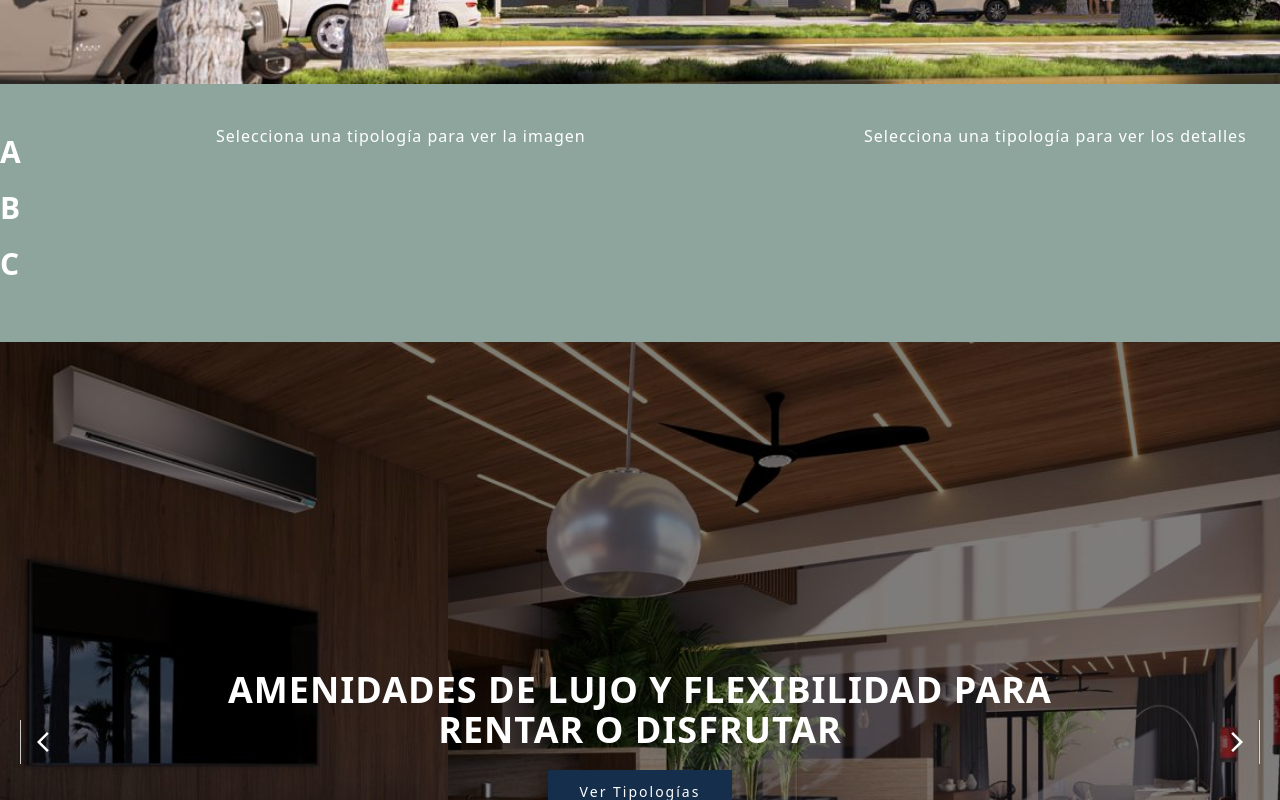
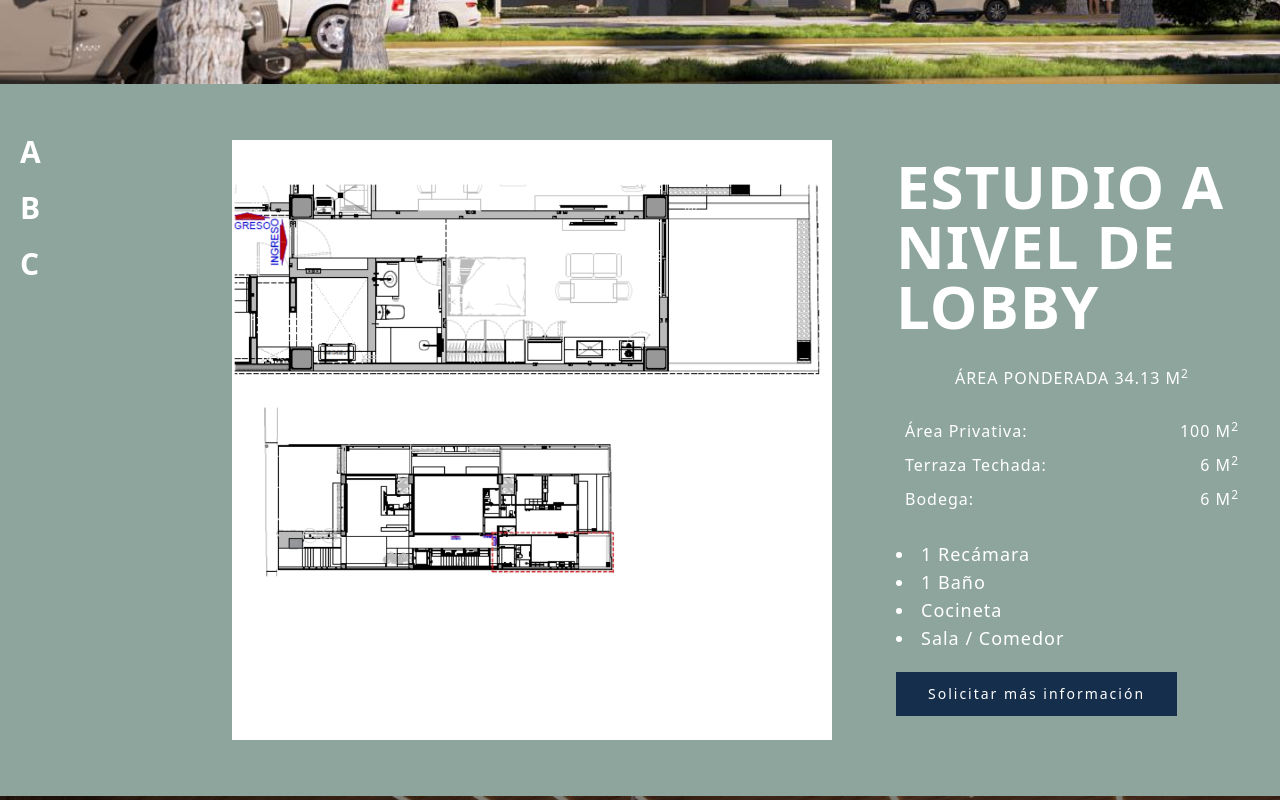
Before and after one commit to GrijalvaMarco/arenitower, a React (Vite) app: page / in a window 1280 px wide. Shown: the part 1800-2600 px from the top of the page. Built offline with nearby package versions, Linux system fonts and the light colour scheme.

Commit message:
add typology design and behavior changes

```diff
--- a/src/components/ImageHeroSection.jsx
+++ b/src/components/ImageHeroSection.jsx
@@ -1,16 +1,23 @@
 import React from "react";
 import photo from "../Assets/villa4.jpeg";
 
-function ImageHeroSection({ image }) {
+function ImageHeroSection({ image, text }) {
     return (
         <div
-            className="bg-cover min-h-screen relative"
+            className="bg-cover min-h-screen relative flex items-center justify-center"
             style={{
                 backgroundImage: `url(${image || photo})`,
                 backgroundPosition: "center",
             }}
         >
             <div className="absolute left-0 top-0 w-full h-full bg-[#00000080]"></div>
+            {text && (
+                <div
+                    className="relative z-10 text-white text-center font-bold text-2xl sm:text-3xl md:text-4xl lg:text-5xl px-4 mt-[-100px]"
+                >
+                    {text}
+                </div>
+            )}
         </div>
     );
 }
--- a/src/components/TypologyDetails.tsx
+++ b/src/components/TypologyDetails.tsx
@@ -32,7 +32,7 @@ const TypologyDetails = ({ details, onClose }: { details: any; onClose: () => vo
                         </div>
                         <div className="mt-8">
                             <div className="flex items-center space-x-2">
-                                <MdBed size={32} />
+                                <MdBed size={24} />
                                 <span>{details.details.bedrooms} {details.details.bedrooms > 1 ? 'récamaras' : 'récamara'}</span>
                             </div>
                             <div className="flex items-center space-x-2">
@@ -54,7 +54,7 @@ const TypologyDetails = ({ details, onClose }: { details: any; onClose: () => vo
                             {details.details.lockOff !== undefined && (
                                 <div className="flex items-center space-x-2">
                                     <FaDoorOpen size={24} />
-                                    <span>LockOff</span>
+                                    <span>Lock off</span>
                                 </div>
                             )}
                         </div>
--- a/src/components/home/TypologyDetails.jsx
+++ b/src/components/home/TypologyDetails.jsx
@@ -2,35 +2,37 @@ import Button from "../Button";
 
 function TypologyDetails({ tipology }) {
     return (
-        <div>
-            <h2 className="text-6xl font-bold">{tipology.shortName}</h2>
+        <div className="p-4 sm:p-6 lg:p-8">
+            <h2 className="text-4xl sm:text-5xl lg:text-6xl font-bold text-center sm:text-left">
+                {tipology.shortName}
+            </h2>
             <div className="mt-[20px]">
                 <div className="p-[10px] bg-secondary text-white text-center">
                     <span>ÁREA PONDERADA {tipology.area} M<sup>2</sup></span>
                 </div>
-                <div className="flex flex-col px-[40px] gap-[10px] border border-secondary">
-                    <div className="flex mt-[10px] justify-between border border-secondary">
-                        <p>Area Privativa:</p>
-                        <div className="flex">
+                <div className="flex flex-col mt-[10px] gap-[10px] border border-secondary p-2">
+                    <div className="flex justify-between items-center">
+                        <p className="flex-1">Área Privativa:</p>
+                        <div className="flex justify-end flex-1">
                             <p>{tipology.distributionArea.privateArea} M<sup>2</sup></p>
                         </div>
                     </div>
-                    <div className="flex mt-[10px] justify-between border border-secondary">
-                        <p>Terraza Techada:</p>
-                        <div className="flex">
+                    <div className="flex justify-between items-center">
+                        <p className="flex-1">Terraza Techada:</p>
+                        <div className="flex justify-end flex-1">
                             <p>{tipology.distributionArea.coveredTerrace} M<sup>2</sup></p>
                         </div>
                     </div>
-                    <div className="flex mt-[10px] justify-between border border-secondary">
-                        <p>Bodega:</p>
-                        <div className="flex">
+                    <div className="flex justify-between items-center">
+                        <p className="flex-1">Bodega:</p>
+                        <div className="flex justify-end flex-1">
                             <p>{tipology.distributionArea.storage} M<sup>2</sup></p>
                         </div>
                     </div>
                 </div>
             </div>
             <div className="mt-[20px]">
-                <ul className="list-disc list-inside">
+                <ul className="list-disc list-inside text-sm sm:text-base lg:text-lg">
                     {
                         tipology.specifications.map((spec) => {
                             return (<li key={spec}>{spec}</li>);
@@ -38,10 +40,9 @@ function TypologyDetails({ tipology }) {
                     }
                 </ul>
             </div>
-            <div className="mt-[20px]">
+            <div className="mt-[20px] text-center sm:text-left">
                 <Button>Solicitar más información</Button>
             </div>
-            {/* Agregar más detalles del tipology aquí si es necesario */}
         </div>
     );
 }
--- a/src/components/home/TypologySection.jsx
+++ b/src/components/home/TypologySection.jsx
@@ -3,7 +3,7 @@ import { tipologyData } from "../../data/data";
 import TypologyDetails from "./TypologyDetails";
 
 function TipologySection() {
-    const [selectedTipology, setSelectedTipology] = useState(null);
+    const [selectedTipology, setSelectedTipology] = useState(tipologyData[0]);
 
     const tipologyGroups = tipologyData.reduce((acc, tipology) => {
         if (acc[tipology.type]) {
@@ -35,15 +35,16 @@ function TipologySection() {
     return (
         <div className="tipology-section bg-secondary text-white py-[40px]">
             <div className="container mx-auto">
-            <div className="grid grid-cols-12 gap-4">
-                <div className="col-span-2">
+                <div className="grid grid-cols-12 gap-4">
+                    {/* Sidebar for typology groups */}
+                    <div className="col-span-12 sm:col-span-4 lg:col-span-2">
                         {
                             Object.keys(tipologyGroups).map((type) => {
                                 const isCollapsed = collapsedTypes[type];
                                 return (
-                                    <div key={type} className="mb-[20px] mt-[10px]">
+                                    <div key={type} className="mb-[20px] mt-[10px] pl-[20px]">
                                         <h2
-                                            className="text-3xl font-bold cursor-pointer"
+                                            className="text-2xl sm:text-3xl font-bold cursor-pointer"
                                             onClick={() => toggleCollapse(type)}
                                         >
                                             {type}
@@ -70,7 +71,8 @@ function TipologySection() {
                             })
                         }
                     </div>
-                    <div className="col-span-6">
+                    {/* Image section */}
+                    <div className="col-span-12 sm:col-span-8 lg:col-span-6">
                         {
                             selectedTipology ? (
                                 <img
@@ -79,16 +81,19 @@ function TipologySection() {
                                     className="w-full h-full object-cover p-4"
                                 />
                             ) : (
-                                <p>Selecciona una tipología para ver la imagen</p>
+                                <p className="text-center">Selecciona una tipología para ver la imagen</p>
                             )
                         }
                     </div>
-                    <div className="col-span-4">
-                            {selectedTipology ? (
+                    {/* Details section */}
+                    <div className="col-span-12 sm:col-span-12 lg:col-span-4">
+                        {
+                            selectedTipology ? (
                                 <TypologyDetails tipology={selectedTipology} />
                             ) : (
-                                <p>Selecciona una tipología para ver los detalles</p>
-                            )}
+                                <p className="text-center">Selecciona una tipología para ver los detalles</p>
+                            )
+                        }
                     </div>
                 </div>
             </div>
--- a/src/pages/Typologies.tsx
+++ b/src/pages/Typologies.tsx
@@ -8,7 +8,7 @@ const TypologyPage = () => {
 
     return (
         <div className="bg-secondary">
-            <HeroSection image={image} />
+            <HeroSection image={image} text={"Tipologías"} />
             <Typologies typologies={tipologyData} />
         </div>
     );
```
